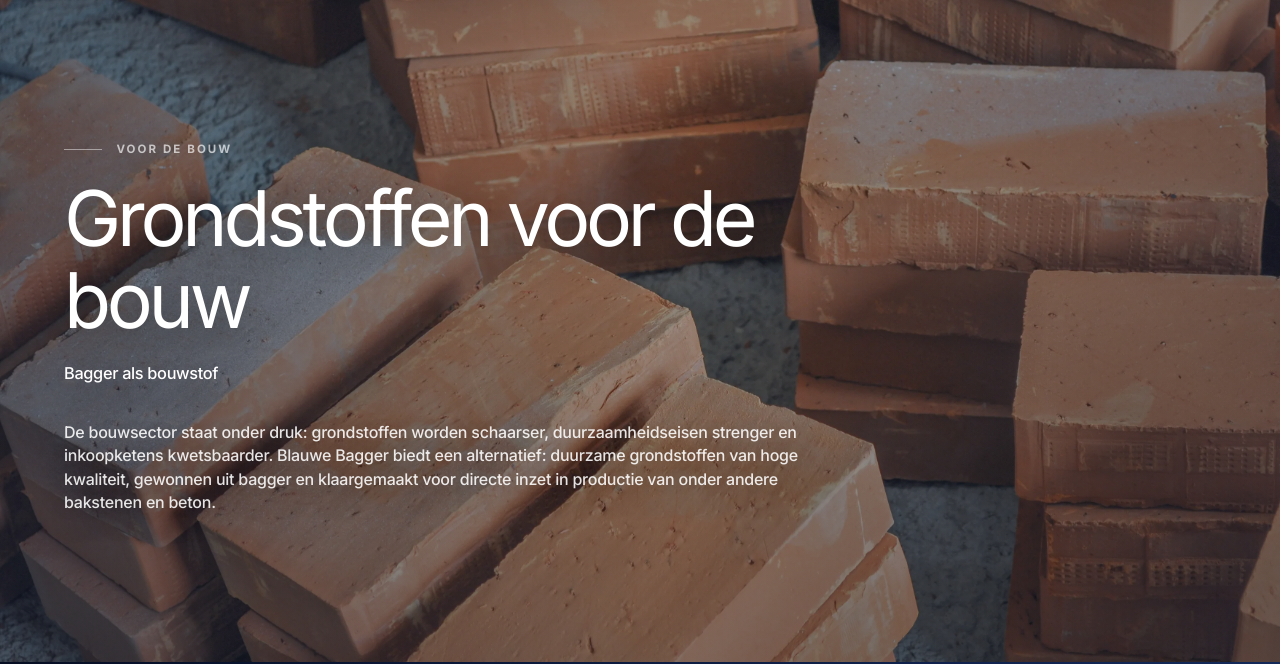
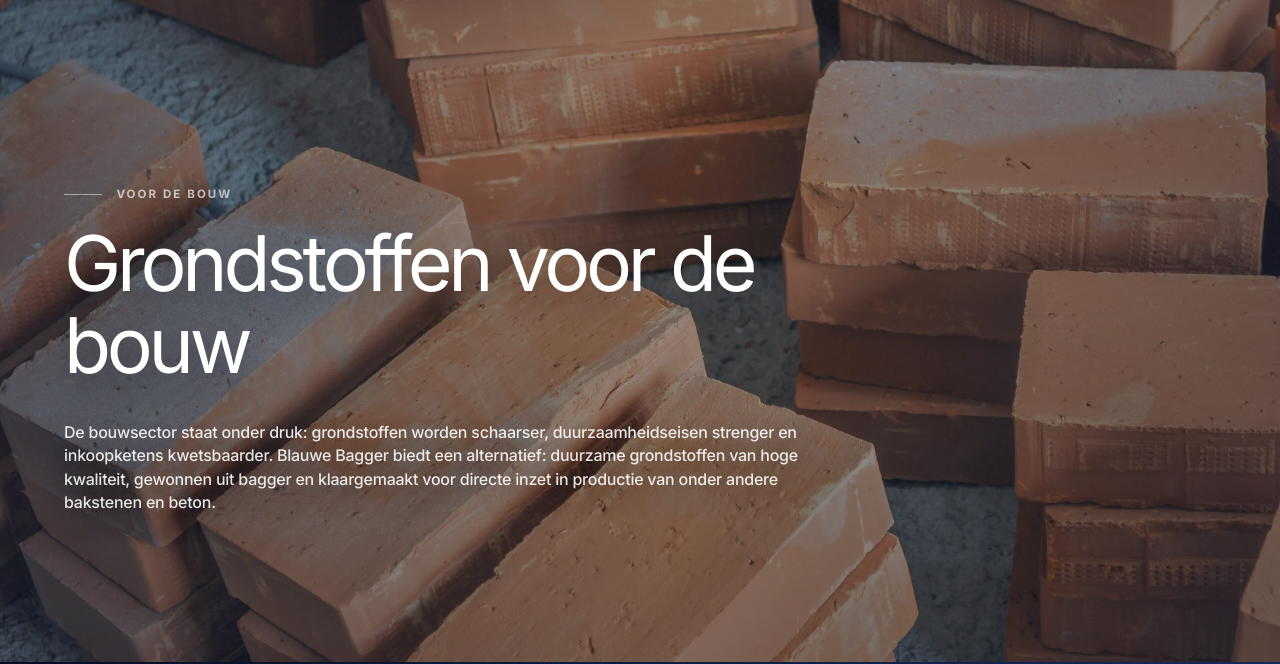
Before and after one commit to nicmio02/baggerwebsite, a website: page services/grondstoffen.html in a window 1280 px wide. Shown: the part 138-802 px from the top of the page. Drawn offline with Linux system fonts and the light colour scheme.

Commit message:
Remove construction hero subtitle

```diff
--- a/services/grondstoffen.html
+++ b/services/grondstoffen.html
@@ -67,8 +67,6 @@
             <div class="service-detail-hero__head reveal">
               <p class="service-detail-kicker">Voor de bouw</p>
               <h1 id="service-title">Grondstoffen voor de <span class="service-hero-accent">bouw</span></h1>
-              <p>Bagger als bouwstof</p>
-
               <p class="service-detail-hero__copy">
                 De bouwsector staat onder druk: grondstoffen worden schaarser,
                 duurzaamheidseisen strenger en inkoopketens kwetsbaarder. Blauwe Bagger
```
